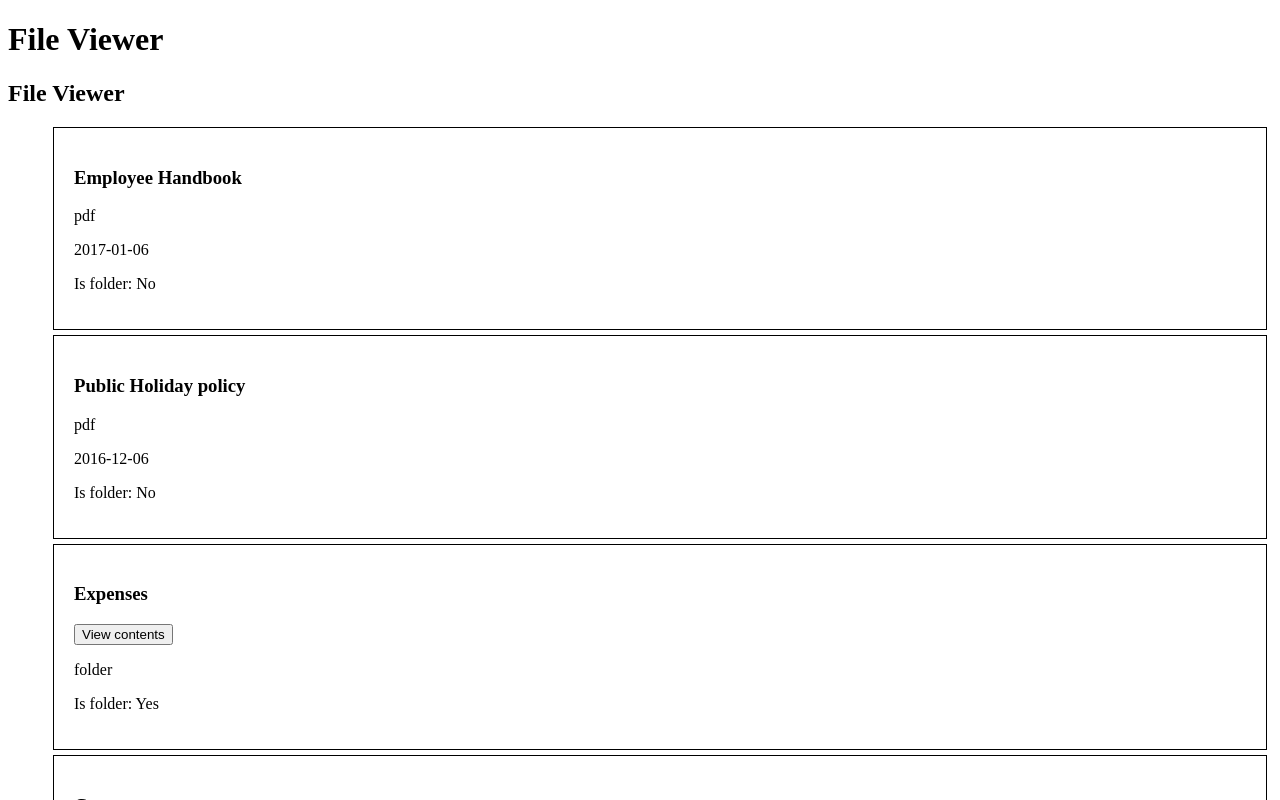
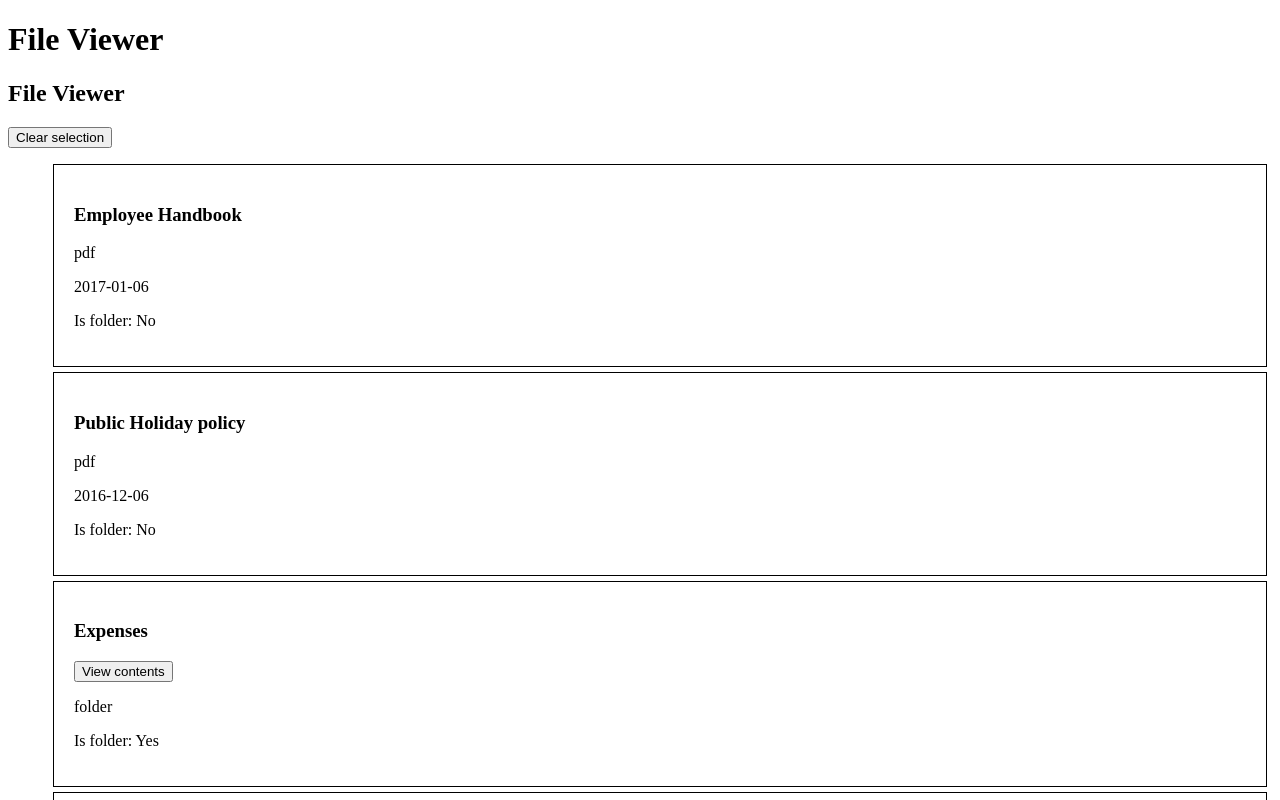
Before and after one commit to danielvarcas/bhr1, a React (Vite) app: page / in a window 1280 px wide. Shown: the top 800 px of the page. Built offline with nearby package versions, Linux system fonts and the light colour scheme.

Commit message:
Add button to clear file selection

```diff
--- a/src/components/FileViewer/FileViewer.tsx
+++ b/src/components/FileViewer/FileViewer.tsx
@@ -8,8 +8,14 @@ interface FileViewerProps {
 }
 
 export function FileViewer({ files, setSelectedFile }: FileViewerProps) {
+  function clearSelectedFile() {
+    setSelectedFile(null)
+  }
+
   return (
     <div>
+      <button onClick={clearSelectedFile}>Clear selection</button>
+
       <ul>
         {files.map((file) => (
           <FileViewerItem
```
